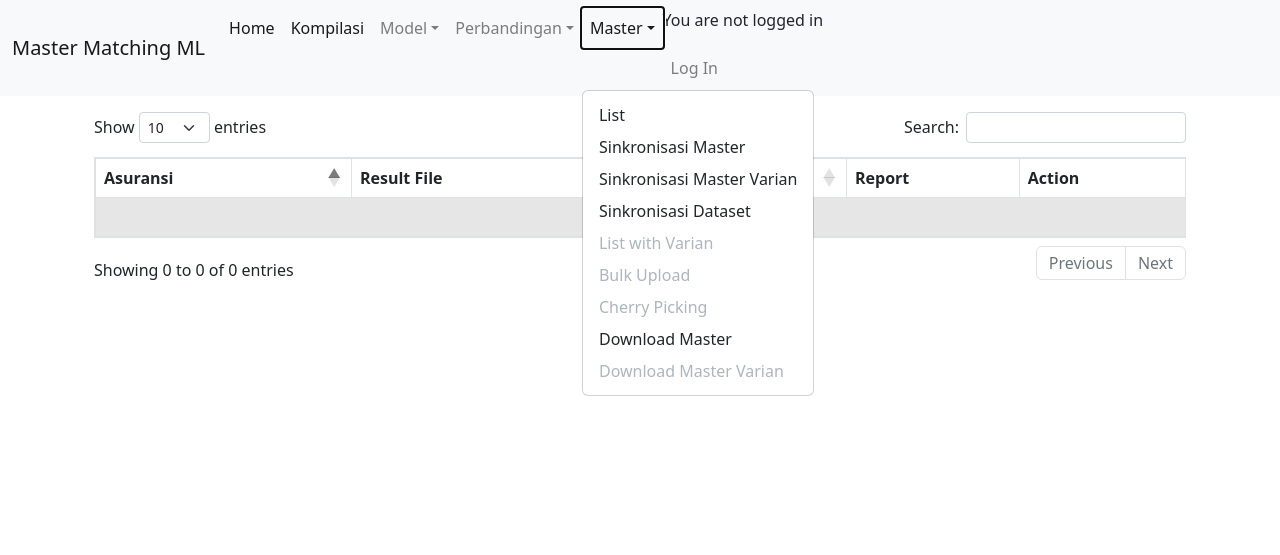
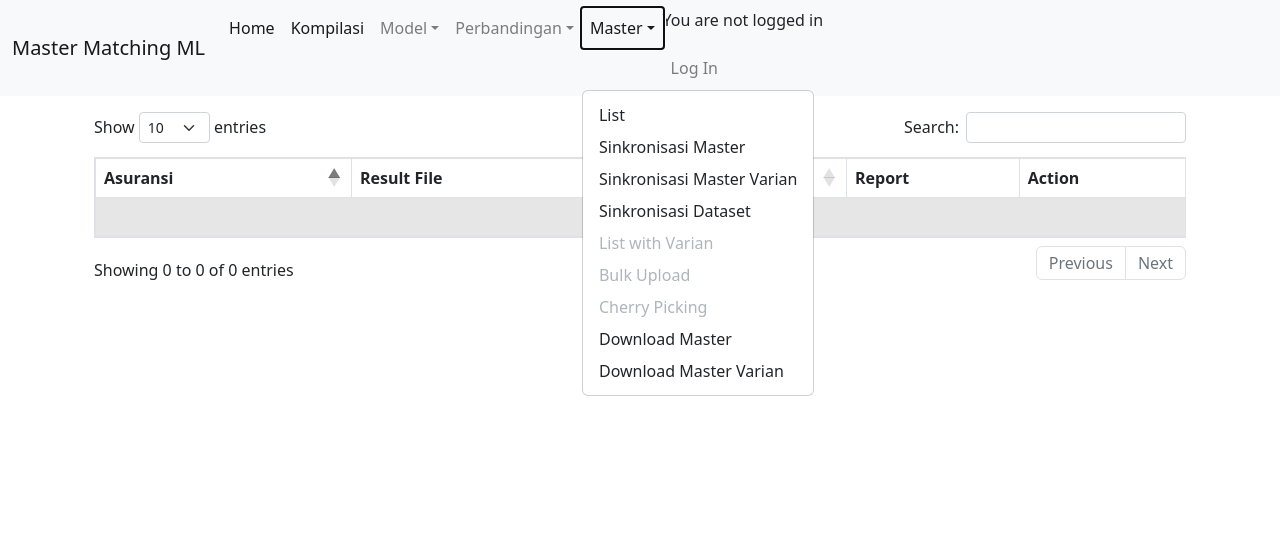
Before and after one commit to richardshiawase/nlp_provider, a Django app: page / in a window 1280 px wide, after a click on "Master". Shown: the top 555 px of the page. Run offline with Django 3.2, Linux system fonts and the light colour scheme; data that the repository does not hold is empty; some libraries are stand-ins or nearby versions.

Commit message:
pull main

```diff
--- a/templates/base.html
+++ b/templates/base.html
@@ -97,7 +97,7 @@
                         <li><a class="dropdown-item disabled" href="{% url 'upload_master'%}">Bulk Upload</a></li>
                         <li><a class="dropdown-item disabled" href="{% url 'model:model_route'%}">Cherry Picking</a></li>
                         <li><a class="dropdown-item" href="{% url 'download_master' %}">Download Master</a></li>
-                        <li><a class="dropdown-item disabled" href="{% url 'download_master_varian' %}">Download Master Varian</a></li>
+                        <li><a class="dropdown-item" href="{% url 'download_master_varian' %}">Download Master Varian</a></li>
 
                     </ul>
                 </li>
```
